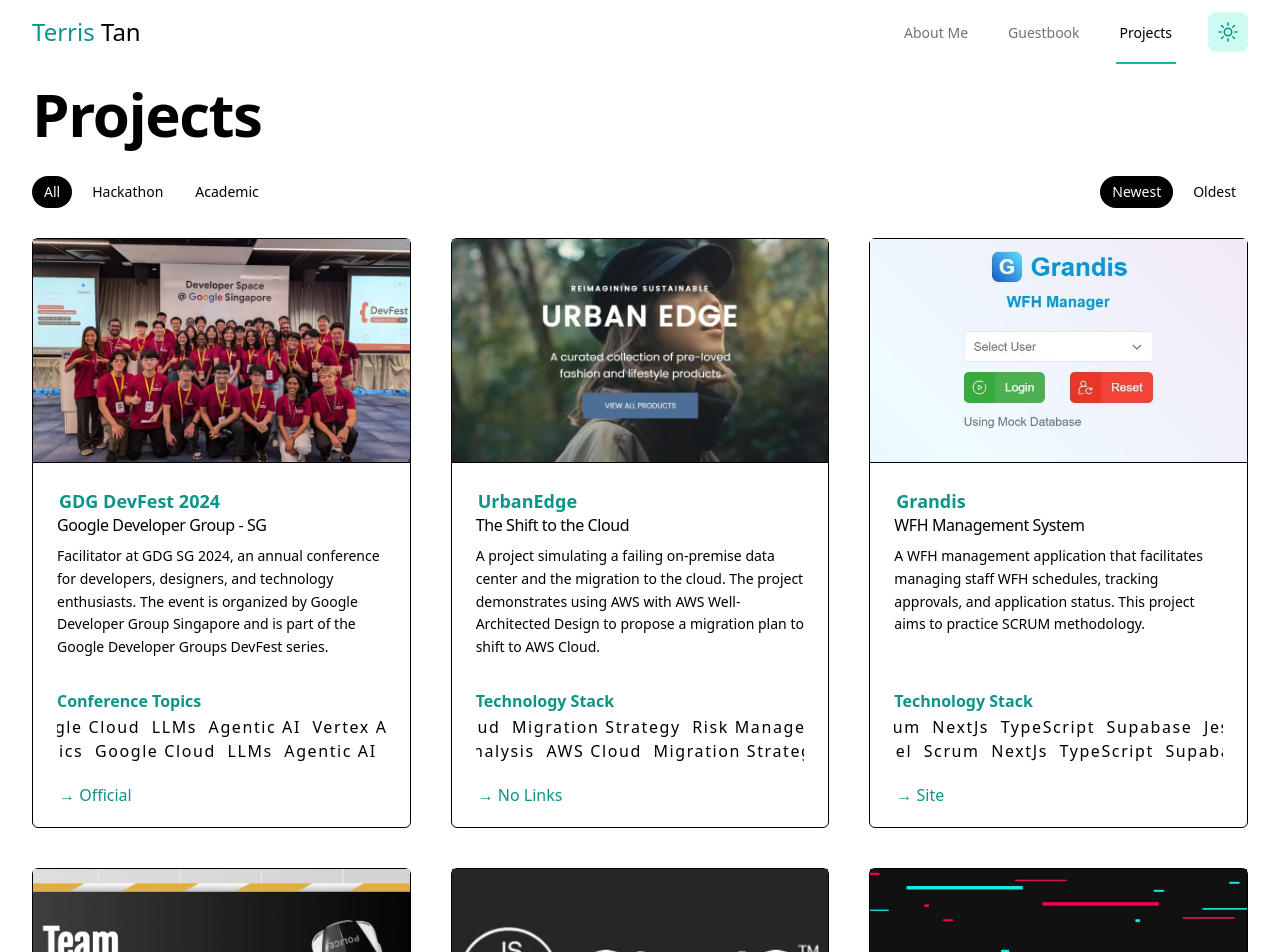
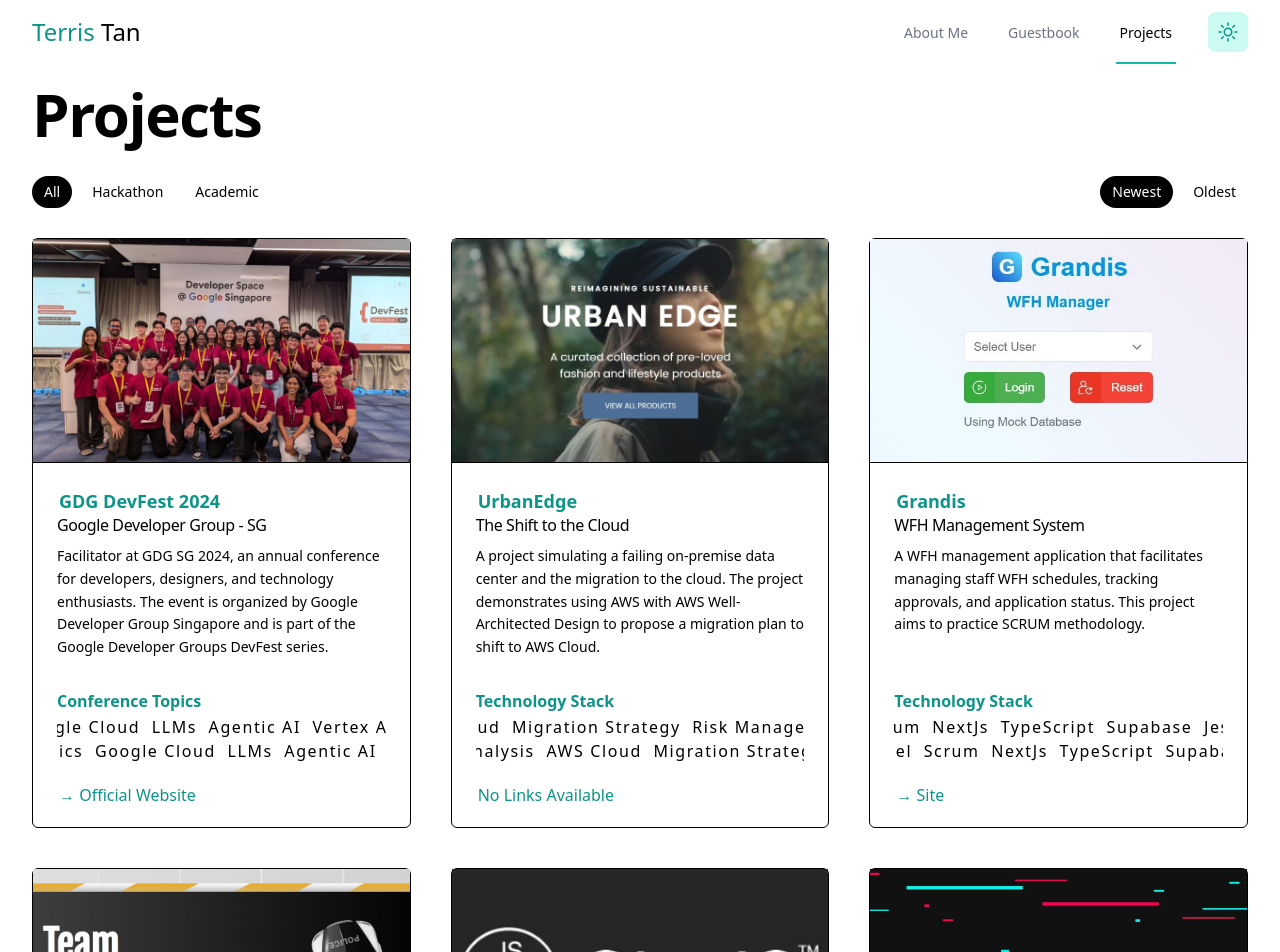
Before and after one commit to Terristwj/Portfolio, a Next.js app: page /projects in a window 1280 px wide. Shown: the top 952 px of the page. Built offline with nearby package versions, Linux system fonts and the light colour scheme.

Commit message:
Updated 'No links' scenario

```diff
--- a/app/projects/components/ProjectCard.tsx
+++ b/app/projects/components/ProjectCard.tsx
@@ -23,7 +23,8 @@
     const baseVelocity: number = baseVelocityOrigin / tech_items.length;
 
     // Main link
-    const mainLink: string = links[0][1];
+    // - If empty, no hyperlink
+    const mainLink: string = links.length != 0 ? links[0][1] : "#";
 
     return (
         <>
@@ -37,8 +38,10 @@
             >
                 <a
                     href={mainLink}
-                    target="_blank"
-                    className="absolute w-full h-full"
+                    target={mainLink === "#" ? "" : "_blank"}
+                    className={`absolute w-full h-full ${
+                        mainLink === "#" ? "cursor-default" : "cursor-pointer"
+                    }`}
                 >
                     <Image
                         fill
@@ -140,10 +143,26 @@
 
                     {/* Visit Items - START ====================================== */}
                     <div className="flex flex-wrap">
-                        {links.map((link: string[], _: number): JSX.Element => {
+                        {links.length == 0 ? (
+                            // No Link
+                            <div>
+                                <span
+                                    className="capitalize select-text
+                                        text-teal-600 dark:text-teal-400 font-medium
+                                        border-2 border-transparent
+                                        hover:border-t-teal-600 dark:hover:border-t-teal-400
+                                        group-hover:ms-1
+                                        transition-all duration-500"
+                                >
+                                    No links available
+                                </span>
+                            </div>
+                        ) : (
+                            // Have links
+                            links.map(
+                                (link: string[], _: number): JSX.Element => {
                                     return (
                                         <div key={`${title}_${link[0]}`}>
-                                    {/* hover:border-b-teal-600 dark:hover:border-b-teal-400 */}
                                             <a
                                                 href={link[1]}
                                                 target="_blank"
@@ -158,7 +177,9 @@
                                             </a>
                                         </div>
                                     );
-                        })}
+                                }
+                            )
+                        )}
                     </div>
                     {/* Visit Items - END ======================================== */}
                 </div>
--- a/data/projects/projects.json
+++ b/data/projects/projects.json
@@ -319,7 +319,7 @@
         "subtitle": "JavaScript Conference",
         "overview": "During the events, meet and hear from the most audacious and provocative speakers in the JavaScript conferences. Developer, Architect, CTO, this is the best time to get ideas and learn what is new and upcoming in the JavaScript & Frontend world.",
         "links": [["official website", "https://singapore.cityjsconf.org/"]],
-        "img_src": "/projects/academic/CityJS.jpg",
+        "img_src": "/projects/academic/CityJs.jpg",
         "tech": {
             "tech_type": "Conference Topics",
             "tech_items": [
@@ -399,7 +399,7 @@
         "title": "UrbanEdge",
         "subtitle": "The Shift to the Cloud",
         "overview": "A project simulating a failing on-premise data center and the migration to the cloud. The project demonstrates using AWS with AWS Well-Architected Design to propose a migration plan to shift to AWS Cloud.",
-        "links": [["No Links", ""]],
+        "links": [],
         "img_src": "/projects/academic/UrbanEdge.jpg",
         "tech": {
             "tech_type": "Technology Stack",
@@ -422,7 +422,7 @@
         "overview": "Facilitator at GDG SG 2024, an annual conference for developers, designers, and technology enthusiasts. The event is organized by Google Developer Group Singapore and is part of the Google Developer Groups DevFest series.",
         "links": [
             [
-                "Official",
+                "Official Website",
                 "https://sites.google.com/view/devfest-singapore-2024/"
             ]
         ],
```
Lines whose indentation alone changed are shown as unchanged.
